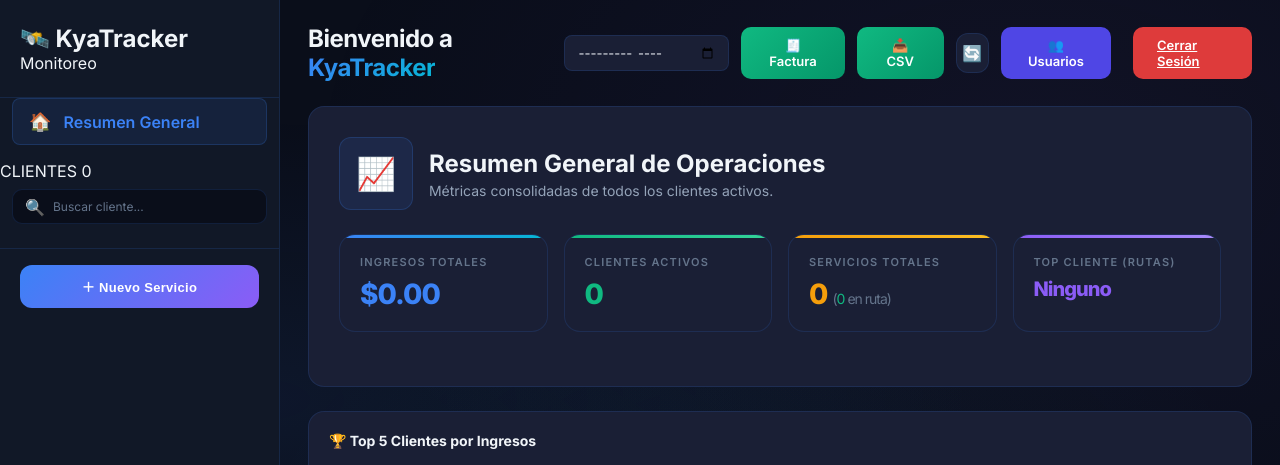
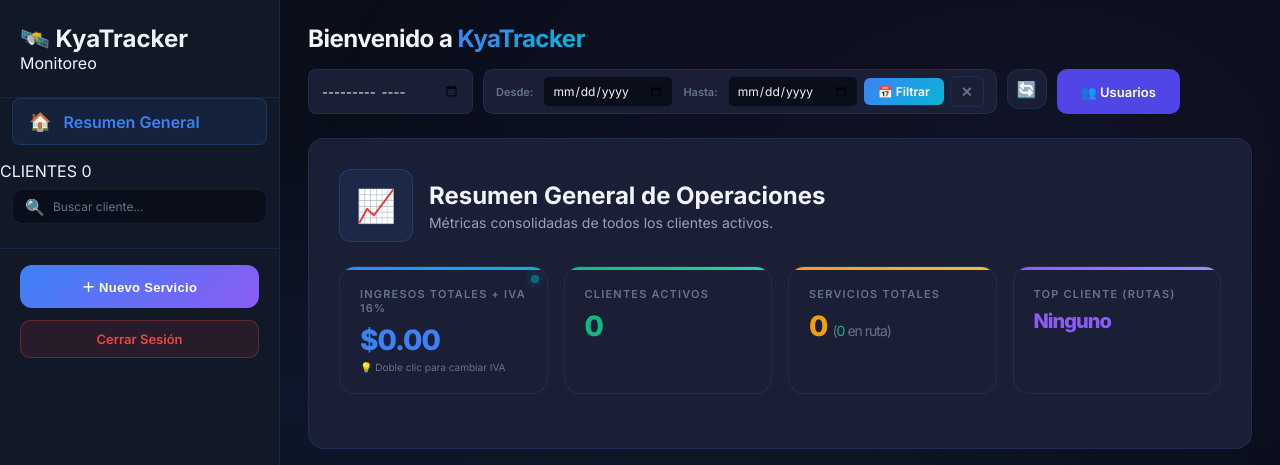
Before and after one commit to JYaelRZ/KyaTracker_Monitoreo, a Flask app: page / in a window 1280 px wide. Shown: the top 465 px of the page. Run offline with Flask 3, Linux system fonts and the light colour scheme; the visitor is signed in with stand-in values (Sample User, id 1); data that the repository does not hold is empty.

Commit message:
feat: implement date range filter, IVA config, and UI layout fixes

```diff
--- a/app.py
+++ b/app.py
@@ -110,11 +110,20 @@ def get_clients():
 def get_services():
     client = request.args.get('client', '')
     month_str = request.args.get('month')
+    date_from = request.args.get('date_from')  # YYYY-MM-DD
+    date_to = request.args.get('date_to')      # YYYY-MM-DD
     with SessionLocal() as db:
         q = db.query(MonitoringService).order_by(MonitoringService.created_at.desc())
         if client:
             q = q.filter(MonitoringService.client == client)
-        if month_str:
+        if date_from and date_to:
+            try:
+                start_dt = datetime.datetime.strptime(date_from, '%Y-%m-%d').replace(tzinfo=timezone.utc)
+                end_dt = datetime.datetime.strptime(date_to, '%Y-%m-%d').replace(hour=23, minute=59, second=59, tzinfo=timezone.utc)
+                q = q.filter(MonitoringService.start_time >= start_dt, MonitoringService.start_time <= end_dt)
+            except:
+                pass
+        elif month_str:
             try:
                 y, m = map(int, month_str.split('-'))
                 start_dt = datetime.datetime(y, m, 1, tzinfo=timezone.utc)
@@ -148,11 +157,20 @@ def get_services():
 def client_stats():
     client = request.args.get('client', '')
     month_str = request.args.get('month')
+    date_from = request.args.get('date_from')
+    date_to = request.args.get('date_to')
     with SessionLocal() as db:
         q = db.query(MonitoringService)
         if client:
             q = q.filter(MonitoringService.client == client)
-        if month_str:
+        if date_from and date_to:
+            try:
+                start_dt = datetime.datetime.strptime(date_from, '%Y-%m-%d').replace(tzinfo=timezone.utc)
+                end_dt = datetime.datetime.strptime(date_to, '%Y-%m-%d').replace(hour=23, minute=59, second=59, tzinfo=timezone.utc)
+                q = q.filter(MonitoringService.start_time >= start_dt, MonitoringService.start_time <= end_dt)
+            except:
+                pass
+        elif month_str:
             try:
                 y, m = map(int, month_str.split('-'))
                 start_dt = datetime.datetime(y, m, 1, tzinfo=timezone.utc)
@@ -199,11 +217,20 @@ def client_stats():
 def all_stats():
     """Stats summary for each client"""
     month_str = request.args.get('month') # YYYY-MM
+    date_from = request.args.get('date_from')
+    date_to = request.args.get('date_to')
     with SessionLocal() as db:
         inactive = [c[0] for c in db.query(ClientStatus.client).filter(ClientStatus.is_active == False).all()]
         q = db.query(MonitoringService)
 
-        if month_str:
+        if date_from and date_to:
+            try:
+                start_dt = datetime.datetime.strptime(date_from, '%Y-%m-%d').replace(tzinfo=timezone.utc)
+                end_dt = datetime.datetime.strptime(date_to, '%Y-%m-%d').replace(hour=23, minute=59, second=59, tzinfo=timezone.utc)
+                q = q.filter(MonitoringService.start_time >= start_dt, MonitoringService.start_time <= end_dt)
+            except:
+                pass
+        elif month_str:
             try:
                 y, m = map(int, month_str.split('-'))
                 start_dt = datetime.datetime(y, m, 1, tzinfo=timezone.utc)
@@ -240,13 +267,22 @@ def all_stats():
 def global_stats():
     """Global overview statistics for the main dashboard"""
     month_str = request.args.get('month') # YYYY-MM
+    date_from = request.args.get('date_from')
+    date_to = request.args.get('date_to')
     with SessionLocal() as db:
         inactive = [c[0] for c in db.query(ClientStatus.client).filter(ClientStatus.is_active == False).all()]
         q = db.query(MonitoringService)
         if inactive:
             q = q.filter(MonitoringService.client.notin_(inactive))
 
-        if month_str:
+        if date_from and date_to:
+            try:
+                start_dt = datetime.datetime.strptime(date_from, '%Y-%m-%d').replace(tzinfo=timezone.utc)
+                end_dt = datetime.datetime.strptime(date_to, '%Y-%m-%d').replace(hour=23, minute=59, second=59, tzinfo=timezone.utc)
+                q = q.filter(MonitoringService.start_time >= start_dt, MonitoringService.start_time <= end_dt)
+            except:
+                pass
+        elif month_str:
             try:
                 y, m = map(int, month_str.split('-'))
                 start_dt = datetime.datetime(y, m, 1, tzinfo=timezone.utc)
--- a/requirements.txt
+++ b/requirements.txt
@@ -4,3 +4,5 @@ psycopg2-binary>=2.9
 pandas>=2.0
 openpyxl>=3.1
 reportlab>=4.0
+tkcalendar>=1.6
+customtkinter>=5.2
--- a/static/css/style.css
+++ b/static/css/style.css
@@ -189,6 +189,8 @@ body::before {
     justify-content: space-between;
     align-items: center;
     margin-bottom: 24px;
+    flex-wrap: wrap;
+    gap: 16px;
 }
 
 .main-header h2 {
@@ -206,6 +208,8 @@ body::before {
 .header-actions {
     display: flex;
     gap: 10px;
+    flex-wrap: wrap;
+    justify-content: flex-end;
 }
 
 .btn-icon {
@@ -941,3 +945,91 @@ body::before {
     background: rgba(239, 68, 68, 0.1);
     color: var(--accent-red);
 }
+
+/* DATE RANGE FILTER */
+.date-range-filter {
+    display: flex;
+    align-items: center;
+    gap: 6px;
+    background: var(--bg-card);
+    border: 1px solid var(--border-color);
+    border-radius: 10px;
+    padding: 6px 12px;
+}
+
+.date-range-input {
+    padding: 6px 8px;
+    border-radius: 6px;
+    border: 1px solid var(--border-color);
+    background: var(--bg-primary);
+    color: var(--text-primary);
+    font-family: 'Inter', sans-serif;
+    font-size: 12px;
+    outline: none;
+    cursor: pointer;
+    transition: all 0.2s;
+    width: 130px;
+}
+
+.date-range-input:hover, .date-range-input:focus {
+    border-color: var(--accent-blue);
+    box-shadow: 0 0 0 2px rgba(59, 130, 246, 0.15);
+}
+
+.btn-range-filter {
+    padding: 6px 14px !important;
+    font-size: 12px !important;
+    border-radius: 6px !important;
+    background: linear-gradient(135deg, var(--accent-blue), var(--accent-cyan)) !important;
+    color: white !important;
+    border: none !important;
+    font-weight: 600 !important;
+    cursor: pointer;
+    transition: all 0.2s;
+    white-space: nowrap;
+}
+
+.btn-range-filter:hover {
+    transform: translateY(-1px);
+    box-shadow: 0 4px 12px rgba(59, 130, 246, 0.4);
+}
+
+.btn-range-clear {
+    padding: 6px 10px !important;
+    font-size: 14px !important;
+    border-radius: 6px !important;
+    background: transparent !important;
+    color: var(--text-muted) !important;
+    border: 1px solid var(--border-color) !important;
+    cursor: pointer;
+    transition: all 0.2s;
+}
+
+.btn-range-clear:hover {
+    border-color: var(--accent-red) !important;
+    color: var(--accent-red) !important;
+}
+
+/* IVA CARD */
+.iva-card {
+    position: relative;
+    transition: all 0.3s;
+}
+
+.iva-card:hover {
+    border-color: rgba(59, 130, 246, 0.5) !important;
+    box-shadow: 0 0 20px rgba(59, 130, 246, 0.2);
+}
+
+.iva-card::after {
+    content: '';
+    position: absolute;
+    top: 8px;
+    right: 8px;
+    width: 8px;
+    height: 8px;
+    border-radius: 50%;
+    background: var(--accent-cyan);
+    box-shadow: 0 0 8px var(--accent-cyan);
+    animation: pulse-dot 2s infinite;
+}
--- a/static/js/app.js
+++ b/static/js/app.js
@@ -1,14 +1,28 @@
 let currentClient=null,allClients=[],allServices=[],topChart=null,bottomChart=null,globalChart=null;
 let pendingSaveType=null,pendingSaveServiceId=null;
 let currentMapFilter='all', mapZoomLevel=1, mapPanX=0, mapPanY=0, selectedRouteId=null;
+let currentIvaPercent = 16; // IVA por defecto
 document.addEventListener('DOMContentLoaded',()=>{loadClients();loadMexicoMap();});
 
 function showToast(m,t='success'){const c=document.getElementById('toastContainer'),d=document.createElement('div');d.className=`toast ${t}`;d.innerHTML=`${t==='success'?'✅':'❌'} ${m}`;c.appendChild(d);setTimeout(()=>d.remove(),3500);}
 
+function getFilterParams() {
+    const month = document.getElementById('globalMonthFilter')?.value || '';
+    const dateFrom = document.getElementById('dateFromFilter')?.value || '';
+    const dateTo = document.getElementById('dateToFilter')?.value || '';
+    let params = '';
+    if (dateFrom && dateTo) {
+        params = `date_from=${dateFrom}&date_to=${dateTo}`;
+    } else if (month) {
+        params = `month=${month}`;
+    }
+    return params;
+}
+
 async function loadClients(){
     try{
-        const month = document.getElementById('globalMonthFilter')?.value || '';
-        const url = month ? `/api/all_stats?month=${month}` : '/api/all_stats';
+        const params = getFilterParams();
+        const url = params ? `/api/all_stats?${params}` : '/api/all_stats';
         const r=await fetch(url),d=await r.json();
         allClients=d;renderClientList(d);
         document.getElementById('clientCount').textContent=d.length;
@@ -18,11 +32,14 @@ async function loadClients(){
 
 async function loadGlobalStats() {
     try {
-        const month = document.getElementById('globalMonthFilter')?.value || '';
-        const url = month ? `/api/global_stats?month=${month}` : '/api/global_stats';
+        const params = getFilterParams();
+        const url = params ? `/api/global_stats?${params}` : '/api/global_stats';
         const r = await fetch(url), d = await r.json();
         const globalRevEl = document.getElementById('globalRevenue');
-        if(globalRevEl) globalRevEl.textContent = `$${d.total_revenue.toLocaleString('es-MX', {minimumFractionDigits:2})}`;
+        if(globalRevEl) {
+            const revenueWithIva = d.total_revenue * (1 + currentIvaPercent / 100);
+            globalRevEl.textContent = `$${revenueWithIva.toLocaleString('es-MX', {minimumFractionDigits:2})}`;
+        }
         document.getElementById('globalClients').textContent = d.total_clients;
         document.getElementById('globalTotalServices').textContent = d.total_services;
         document.getElementById('globalActive').textContent = d.total_active;
@@ -93,8 +110,10 @@ async function selectClient(name){
 
     const clientData = allClients.find(c => c.name === name);
     const dropdown = document.getElementById('clientActionsDropdown');
+    const exportGroup = document.getElementById('clientExportActions');
     const menuBtn = document.getElementById('btnToggleStatus');
     if(dropdown) dropdown.style.display = 'block';
+    if(exportGroup) exportGroup.style.display = 'flex';
     if(menuBtn && clientData) {
         if(clientData.is_active === false) {
             menuBtn.innerHTML = '✅ Activar';
@@ -122,23 +141,28 @@ function clearClientSelection() {
 
     document.getElementById('dashboardContent').style.display='none';
     const dropdown = document.getElementById('clientActionsDropdown');
+    const exportGroup = document.getElementById('clientExportActions');
     if(dropdown) dropdown.style.display = 'none';
+    if(exportGroup) exportGroup.style.display = 'none';
 
     loadGlobalStats();
 }
 
 async function loadClientStats(name){
     try{
-        const month = document.getElementById('globalMonthFilter')?.value || '';
+        const params = getFilterParams();
         let url = `/api/client_stats?client=${encodeURIComponent(name)}`;
-        if(month) url += `&month=${month}`;
+        if(params) url += `&${params}`;
         const r=await fetch(url),d=await r.json();
         const statServices = document.getElementById('statServices');
         if(statServices) statServices.textContent = d.total_services;
         const statActive = document.getElementById('statActive');
         if(statActive) statActive.textContent = d.active;
         const statRevenue = document.getElementById('statRevenue');
-        if(statRevenue) statRevenue.textContent = `$${d.total_revenue.toLocaleString('es-MX',{minimumFractionDigits:2})}`;
+        if(statRevenue) {
+            const revenueWithIva = d.total_revenue * (1 + currentIvaPercent / 100);
+            statRevenue.textContent = `$${revenueWithIva.toLocaleString('es-MX',{minimumFractionDigits:2})}`;
+        }
         const statMinutes = document.getElementById('statMinutes');
         if(statMinutes) statMinutes.textContent = d.total_minutes.toLocaleString();
         renderCharts(d.destinations);
@@ -178,9 +202,9 @@ function renderCharts(destinations){
 
 async function loadClientServices(name){
     try{
-        const month = document.getElementById('globalMonthFilter')?.value || '';
+        const params = getFilterParams();
         let url = `/api/services?client=${encodeURIComponent(name)}`;
-        if(month) url += `&month=${month}`;
+        if(params) url += `&${params}`;
         const r=await fetch(url),d=await r.json();
         allServices=d;renderServicesTable(d);selectedRouteId=null;currentMapFilter='all';updateFilterButtons();renderMexicoMap(document.getElementById('mexicoMap'),d);resetMapZoom();
     }catch(e){console.error(e);}
@@ -525,11 +549,65 @@ async function generateInvoice(){
 }
 // ═══════ NUEVAS FUNCIONES ═══════
 function applyGlobalMonthFilter() {
+    // Clear date range when using month filter
+    document.getElementById('dateFromFilter').value = '';
+    document.getElementById('dateToFilter').value = '';
     loadClients();
     if(currentClient) {
         loadClientStats(currentClient);
         loadClientServices(currentClient);
     }
+}
+
+function applyDateRangeFilter() {
+    const from = document.getElementById('dateFromFilter').value;
+    const to = document.getElementById('dateToFilter').value;
+    if(!from || !to) { showToast('Selecciona ambas fechas (Desde y Hasta)', 'error'); return; }
+    if(from > to) { showToast('La fecha "Desde" debe ser anterior a "Hasta"', 'error'); return; }
+    // Clear month filter when using date range
+    document.getElementById('globalMonthFilter').value = '';
+    loadClients();
+    if(currentClient) {
+        loadClientStats(currentClient);
+        loadClientServices(currentClient);
+    }
+}
+
+function clearDateRangeFilter() {
+    document.getElementById('dateFromFilter').value = '';
+    document.getElementById('dateToFilter').value = '';
+    document.getElementById('globalMonthFilter').value = '';
+    loadClients();
+    if(currentClient) {
+        loadClientStats(currentClient);
+        loadClientServices(currentClient);
+    }
+}
+
+// ═══════ IVA MODAL ═══════
+function openIvaModal() {
+    document.getElementById('ivaPercentInput').value = currentIvaPercent;
+    document.getElementById('ivaModal').classList.add('show');
+}
+function closeIvaModal() {
+    document.getElementById('ivaModal').classList.remove('show');
+}
+function setIvaQuick(val) {
+    document.getElementById('ivaPercentInput').value = val;
+}
+function applyIva() {
+    const val = parseFloat(document.getElementById('ivaPercentInput').value);
+    if(isNaN(val) || val < 0 || val > 100) { showToast('El IVA debe estar entre 0% y 100%', 'error'); return; }
+    currentIvaPercent = val;
+    // Update all IVA labels
+    const ivaLabel = document.getElementById('ivaLabelPercent');
+    if(ivaLabel) ivaLabel.textContent = val;
+    document.querySelectorAll('.iva-label-sync').forEach(el => el.textContent = val);
+    closeIvaModal();
+    // Refresh data to apply new IVA
+    if(currentClient) { loadClientStats(currentClient); }
+    loadGlobalStats();
+    showToast(`IVA actualizado a ${val}%`);
 }
 
 function toggleClientActions() {
--- a/templates/index.html
+++ b/templates/index.html
@@ -46,19 +46,29 @@
                 </div>
                 <div class="sidebar-footer">
                     <button class="btn-new-service" onclick="openModal()">＋ Nuevo Servicio</button>
+                    <a href="/logout" class="btn" style="display:block; text-align:center; text-decoration:none; margin-top:12px; background:rgba(239, 68, 68, 0.1); color:var(--accent-red); border:1px solid rgba(239, 68, 68, 0.3);">Cerrar Sesión</a>
                 </div>
         </aside>
 
         <!-- ═══════ MAIN ═══════ -->
         <main class="main-content">
             <div class="main-header">
-                <h2 id="clientTitle">Bienvenido a <span>KyaTracker</span></h2>
-                <div class="header-actions" style="display:flex; gap:12px; align-items:center;">
+                <h2 id="clientTitle" style="min-width: 250px;">Bienvenido a <span>KyaTracker</span></h2>
+                <div class="header-actions">
                     <input type="month" id="globalMonthFilter" class="month-filter" onchange="applyGlobalMonthFilter()" title="Filtrar por mes">
+                    <div class="date-range-filter">
+                        <label style="font-size:11px; color:var(--text-muted); font-weight:600; margin-right:4px;">Desde:</label>
+                        <input type="date" id="dateFromFilter" class="date-range-input" title="Fecha inicio">
+                        <label style="font-size:11px; color:var(--text-muted); font-weight:600; margin:0 4px;">Hasta:</label>
+                        <input type="date" id="dateToFilter" class="date-range-input" title="Fecha fin">
+                        <button class="btn btn-range-filter" onclick="applyDateRangeFilter()" title="Filtrar por rango">📅 Filtrar</button>
+                        <button class="btn btn-range-clear" onclick="clearDateRangeFilter()" title="Limpiar filtro de rango">✕</button>
+                    </div>
                     {% if user_role == 'admin' %}
-                    <button class="btn btn-export" onclick="openInvoiceModal()" title="Factura Global">🧾
-                        Factura</button>
-                    <button class="btn btn-export" onclick="exportCSV()" title="Exportar CSV">📥 CSV</button>
+                    <div id="clientExportActions" style="display:none; gap:12px; align-items:center;">
+                        <button class="btn btn-export" onclick="openInvoiceModal()" title="Factura Global">🧾 Factura</button>
+                        <button class="btn btn-export" onclick="exportCSV()" title="Exportar CSV">📥 CSV</button>
+                    </div>
                     {% endif %}
                     <button class="btn-icon" onclick="loadClients()" title="Actualizar">🔄</button>
 
@@ -72,8 +82,6 @@
                         </div>
                     </div>
                     {% endif %}
-
-                    <a href="/logout" class="btn btn-export" style="background:#DE3B3B; margin-left:10px;">Cerrar Sesión</a>
                 </div>
             </div>
 
@@ -97,9 +105,10 @@
                     </div>
                     <div class="stats-grid" style="margin-top: 24px;">
                         {% if user_role == 'admin' %}
-                        <div class="stat-card">
-                            <div class="stat-label">Ingresos Totales</div>
+                        <div class="stat-card iva-card" id="revenueCard" ondblclick="openIvaModal()" title="Doble clic para cambiar el % de IVA" style="cursor:pointer;">
+                            <div class="stat-label">Ingresos Totales + IVA <span id="ivaLabelPercent">16</span>%</div>
                             <div class="stat-value" id="globalRevenue" style="color: var(--accent-blue);">$0</div>
+                            <div style="font-size:10px; color:var(--text-muted); margin-top:4px;">💡 Doble clic para cambiar IVA</div>
                         </div>
                         {% endif %}
                         <div class="stat-card">
@@ -146,9 +155,10 @@
                         <div class="stat-value" id="statActive">0</div>
                     </div>
                     {% if user_role == 'admin' %}
-                    <div class="stat-card">
-                        <div class="stat-label">Ingresos</div>
+                    <div class="stat-card iva-card" id="clientRevenueCard" ondblclick="openIvaModal()" title="Doble clic para cambiar el % de IVA" style="cursor:pointer;">
+                        <div class="stat-label">Ingresos + IVA <span class="iva-label-sync">16</span>%</div>
                         <div class="stat-value" id="statRevenue">$0.00</div>
+                        <div style="font-size:10px; color:var(--text-muted); margin-top:2px;">💡 Doble clic para cambiar IVA</div>
                     </div>
                     {% endif %}
                     <div class="stat-card">
@@ -418,6 +428,34 @@
         </div>
     </div>
 
+    <!-- IVA Configuration Modal -->
+    {% if user_role == 'admin' %}
+    <div class="modal-overlay" id="ivaModal">
+        <div class="modal" style="width:380px;">
+            <div class="modal-header">
+                <h3>⚙️ Configurar IVA</h3>
+                <button class="modal-close" onclick="closeIvaModal()">✕</button>
+            </div>
+            <div class="modal-body">
+                <p style="color:var(--text-secondary);margin-bottom:16px;font-size:13px;">Ingresa el porcentaje de IVA que se aplicará sobre los ingresos totales en el dashboard.</p>
+                <div class="form-group">
+                    <label>Porcentaje de IVA (%)</label>
+                    <input type="number" id="ivaPercentInput" value="16" min="0" max="100" step="0.5" style="text-align:center; font-size:18px; font-weight:700;">
+                </div>
+                <div style="display:flex; gap:8px; flex-wrap:wrap; margin-top:8px;">
+                    <button class="btn btn-secondary" onclick="setIvaQuick(0)" style="flex:1;">0%</button>
+                    <button class="btn btn-secondary" onclick="setIvaQuick(8)" style="flex:1;">8%</button>
+                    <button class="btn btn-secondary" onclick="setIvaQuick(16)" style="flex:1;">16%</button>
+                </div>
+            </div>
+            <div class="modal-footer">
+                <button class="btn btn-secondary" onclick="closeIvaModal()">Cancelar</button>
+                <button class="btn btn-primary" onclick="applyIva()">💾 Aplicar</button>
+            </div>
+        </div>
+    </div>
+    {% endif %}
+
     <!-- Quick Time Modal -->
     <div class="modal-overlay" id="quickTimeModal">
         <div class="modal" style="width: 400px;">
```
